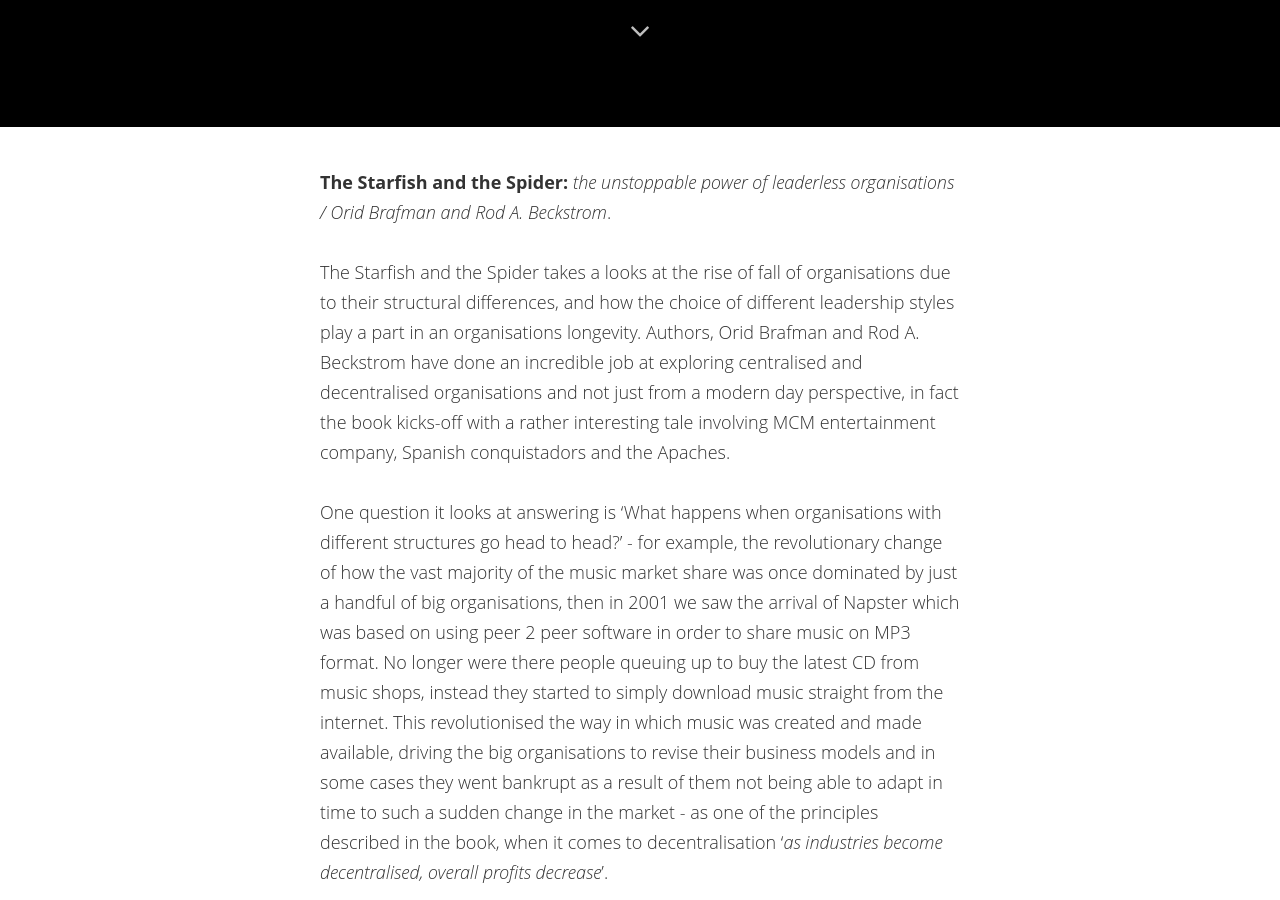
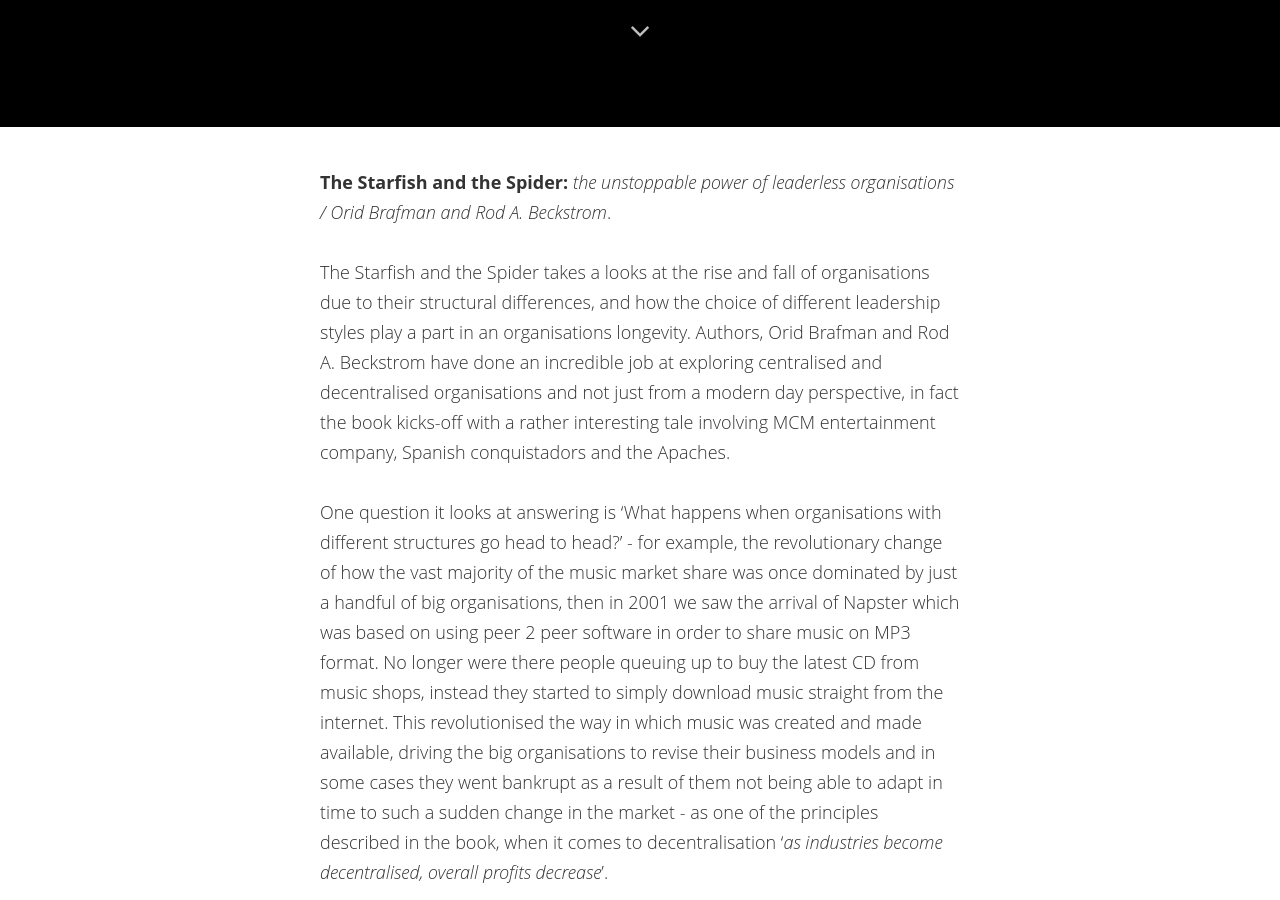
Before and after one commit to IamJackReed/JackReed, a Jekyll site: the page built from _posts/2019-12-01-review:-the-starfish-and-the-spider.md, in a window 1280 px wide and 900 px high, scrolled down 773 px. Built offline with Jekyll 4.4.1, drawn with Linux system fonts in a browser that asks for light colours; nearby versions of some CDN libraries; some web fonts are replaced; comment, search, counter and statistics services are not loaded.

Commit message:
Update 2019-12-01-review:-the-starfish-and-the-spider.md

```diff
--- a/_posts/2019-12-01-review:-the-starfish-and-the-spider.md
+++ b/_posts/2019-12-01-review:-the-starfish-and-the-spider.md
@@ -10,7 +10,7 @@
 
 <span style="color:#00000; text-align: justify; font-family: 'open sans'; text-align: 'justify'; font-size: 1em; font-size: 18px; font-weight: 200; hyphens: none;">**The Starfish and the Spider:** _the unstoppable power of leaderless organisations / Orid Brafman and Rod A. Beckstrom_.
 
-<span style="color:#00000; text-align: justify; font-family: 'open sans'; text-align: 'justify'; font-size: 1em; font-size: 18px; font-weight: 200; hyphens: none;">The Starfish and the Spider takes a looks at the rise of fall of organisations due to their structural differences, and how the choice of different leadership styles play a part in an organisations longevity. Authors, Orid Brafman and Rod A. Beckstrom have done an incredible job at exploring centralised and decentralised organisations and not just from a modern day perspective, in fact the book kicks-off with a rather interesting tale involving MCM entertainment company, Spanish conquistadors and the Apaches.
+<span style="color:#00000; text-align: justify; font-family: 'open sans'; text-align: 'justify'; font-size: 1em; font-size: 18px; font-weight: 200; hyphens: none;">The Starfish and the Spider takes a looks at the rise and fall of organisations due to their structural differences, and how the choice of different leadership styles play a part in an organisations longevity. Authors, Orid Brafman and Rod A. Beckstrom have done an incredible job at exploring centralised and decentralised organisations and not just from a modern day perspective, in fact the book kicks-off with a rather interesting tale involving MCM entertainment company, Spanish conquistadors and the Apaches.
 
 <span style="color:#00000; text-align: justify; font-family: 'open sans'; text-align: 'justify'; font-size: 1em; font-size: 18px; font-weight: 200; hyphens: none;">One question it looks at answering is 'What happens when organisations with different structures go head to head?' - for example, the revolutionary change of how the vast majority of the music market share was once dominated by just a handful of big organisations, then in 2001 we saw the arrival of Napster which was based on using peer 2 peer software in order to share music on MP3 format. No longer were there people queuing up to buy the latest CD from music shops, instead they started to simply download music straight from the internet. This revolutionised the way in which music was created and made available, driving the big organisations to revise their business models and in some cases they went bankrupt as a result of them not being able to adapt in time to such a sudden change in the market - as one of the principles described in the book, when it comes to decentralisation '_as industries become decentralised, overall profits decrease_'.
 
```
